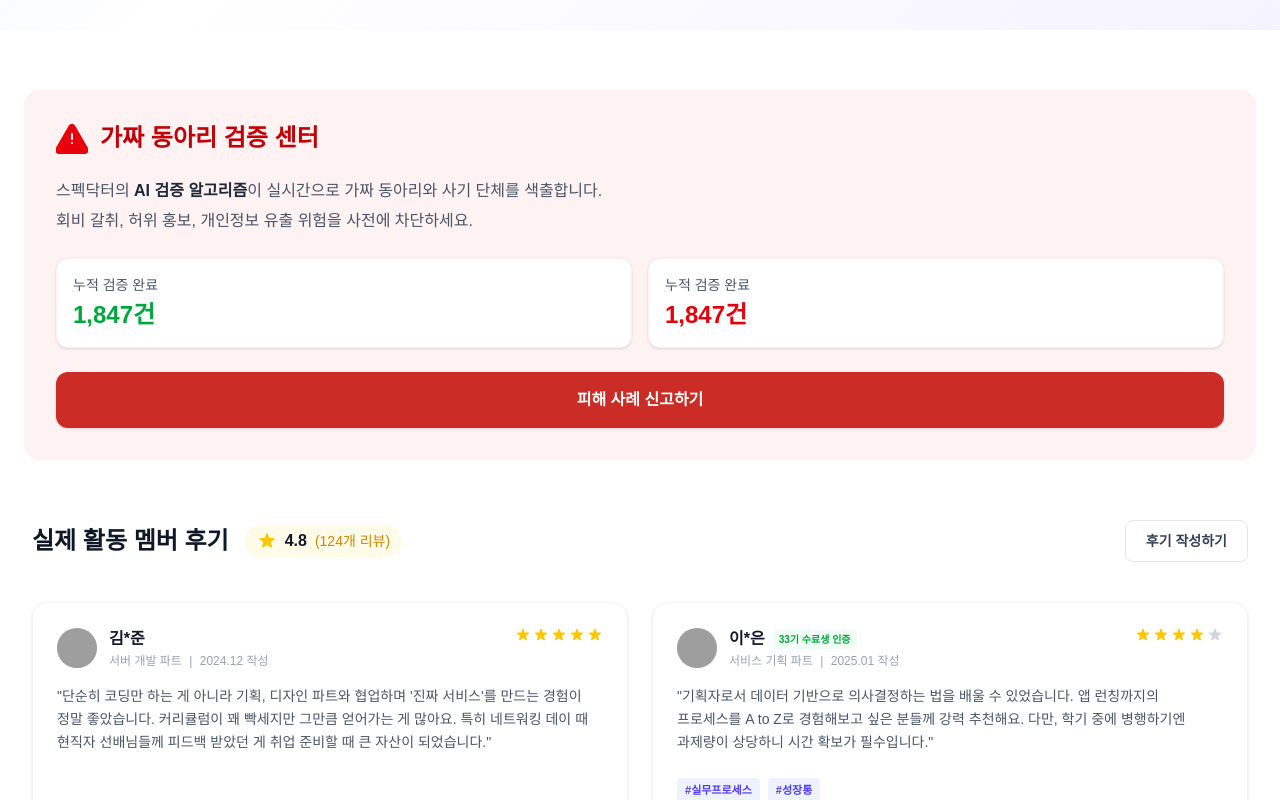
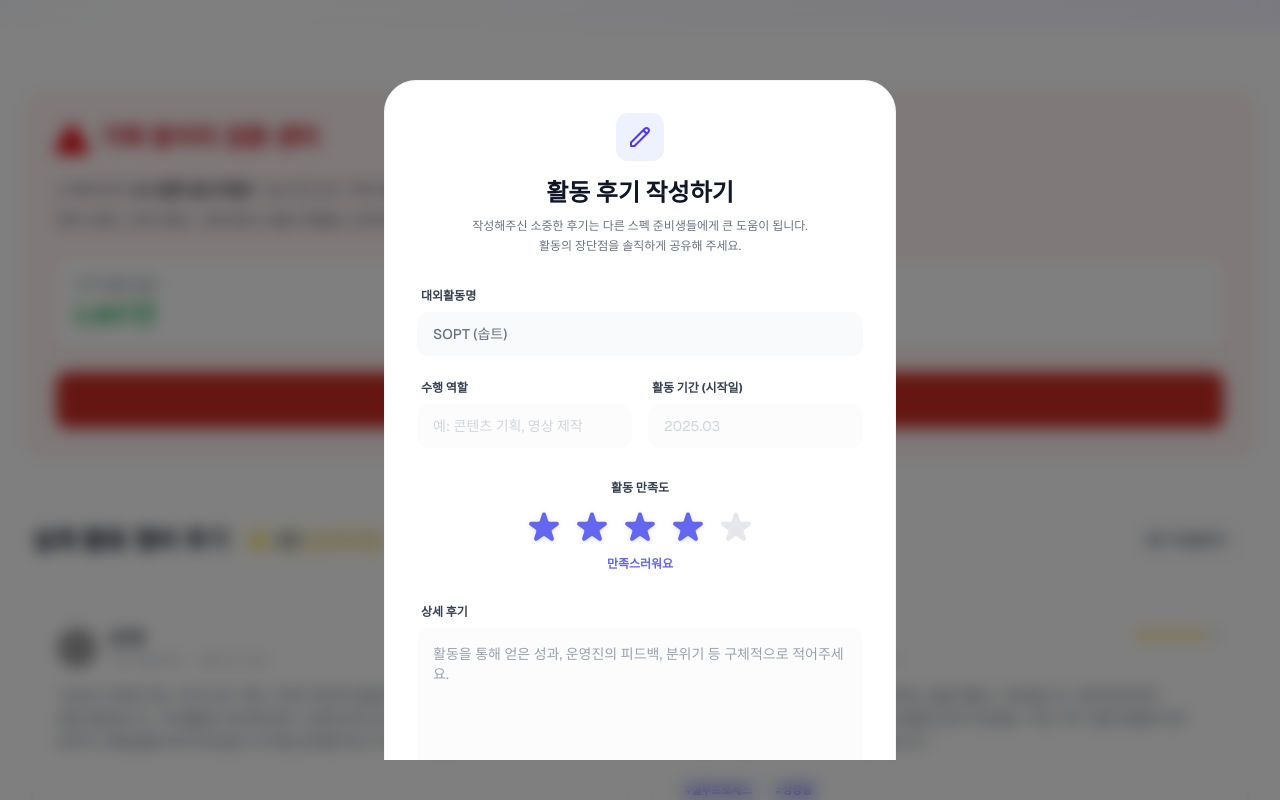
Before and after one commit to GDGoC-ONE-WAVE-Team-1/SpecDoctor-FE, a Next.js app: page / in a window 1280 px wide. Both pictures are taken after a click on the button "피해 사례 신고하기". Shown: the part 437-1237 px from the top of the page. Built offline with nearby package versions, Linux system fonts and the light colour scheme; grey boxes are pictures that could not be loaded.

Commit message:
feat: binding review

```diff
--- a/app/components/ReviewForm.tsx
+++ b/app/components/ReviewForm.tsx
@@ -2,7 +2,11 @@
 
 import { useState } from "react";
 
-export default function ReviewForm() {
+interface ReviewFormProps {
+    onClose?: () => void;
+}
+
+export default function ReviewForm({ onClose }: ReviewFormProps) {
     const [rating, setRating] = useState(4);
 
     return (
@@ -109,7 +113,7 @@ export default function ReviewForm() {
 
                 {/* Actions */}
                 <div className="flex gap-3 pt-4">
-                    <button type="button" className="flex-1 bg-gray-100 text-gray-500 font-bold py-3.5 rounded-xl hover:bg-gray-200 transition-colors text-sm">
+                    <button type="button" onClick={onClose} className="flex-1 bg-gray-100 text-gray-500 font-bold py-3.5 rounded-xl hover:bg-gray-200 transition-colors text-sm">
                         취소
                     </button>
                     <button type="submit" className="flex-[2] bg-[#6366f1] text-white font-bold py-3.5 rounded-xl hover:bg-[#4f46e5] transition-colors shadow-lg shadow-indigo-200 text-sm">
--- a/app/components/ReviewSection.tsx
+++ b/app/components/ReviewSection.tsx
@@ -29,7 +29,7 @@ export default function ReviewSection() {
 
                 {/* Header Section */}
                 <div className="flex flex-col md:flex-row justify-between items-start md:items-center mb-10 gap-4">
-                    <div className="flex items-center gap-4">
+                    <div className="flex items-center gap-2">
                         <h2 className="text-2xl font-bold text-gray-900">실제 활동 멤버 후기</h2>
                         <div className="flex items-center gap-2 bg-yellow-50 px-3 py-1 rounded-full">
                             <svg className="w-5 h-5 text-yellow-400" fill="currentColor" viewBox="0 0 20 20">
--- a/app/components/VerificationCenterCard.tsx
+++ b/app/components/VerificationCenterCard.tsx
@@ -1,6 +1,19 @@
-import React from 'react';
+"use client";
+
+import React, { useState } from 'react';
+import ReviewForm from './ReviewForm';
 
 export default function VerificationCenterCard() {
+    const [isModalOpen, setIsModalOpen] = useState(false);
+
+    const handleReport = () => {
+        setIsModalOpen(true);
+    }
+
+    const closeModal = () => {
+        setIsModalOpen(false);
+    }
+
     return (
         <div className="max-w-7xl mx-auto w-full bg-red-50 rounded-2xl p-6 md:p-8 flex flex-col gap-6">
             {/* Header Section */}
@@ -49,9 +62,19 @@ export default function VerificationCenterCard() {
             </div>
 
             {/* Action Button */}
-            <button className="w-full bg-[#cb2d26] hover:bg-[#b0221c] text-white font-bold py-4 rounded-xl transition-colors shadow-sm">
+            <button onClick={handleReport} className="w-full bg-[#cb2d26] hover:bg-[#b0221c] text-white font-bold py-4 rounded-xl transition-colors shadow-sm">
                 피해 사례 신고하기
             </button>
+
+            {/* Modal Overlay */}
+            {isModalOpen && (
+                <div className="fixed inset-0 z-50 flex items-center justify-center p-4 bg-black/50 backdrop-blur-sm animate-fadeIn">
+                    <div className="relative w-full max-w-lg max-h-[90vh] overflow-y-auto">
+                        {/* Close Button on top right of the modal if needed, but ReviewForm has a cancel button */}
+                        <ReviewForm onClose={closeModal} />
+                    </div>
+                </div>
+            )}
         </div>
     );
 }
```
